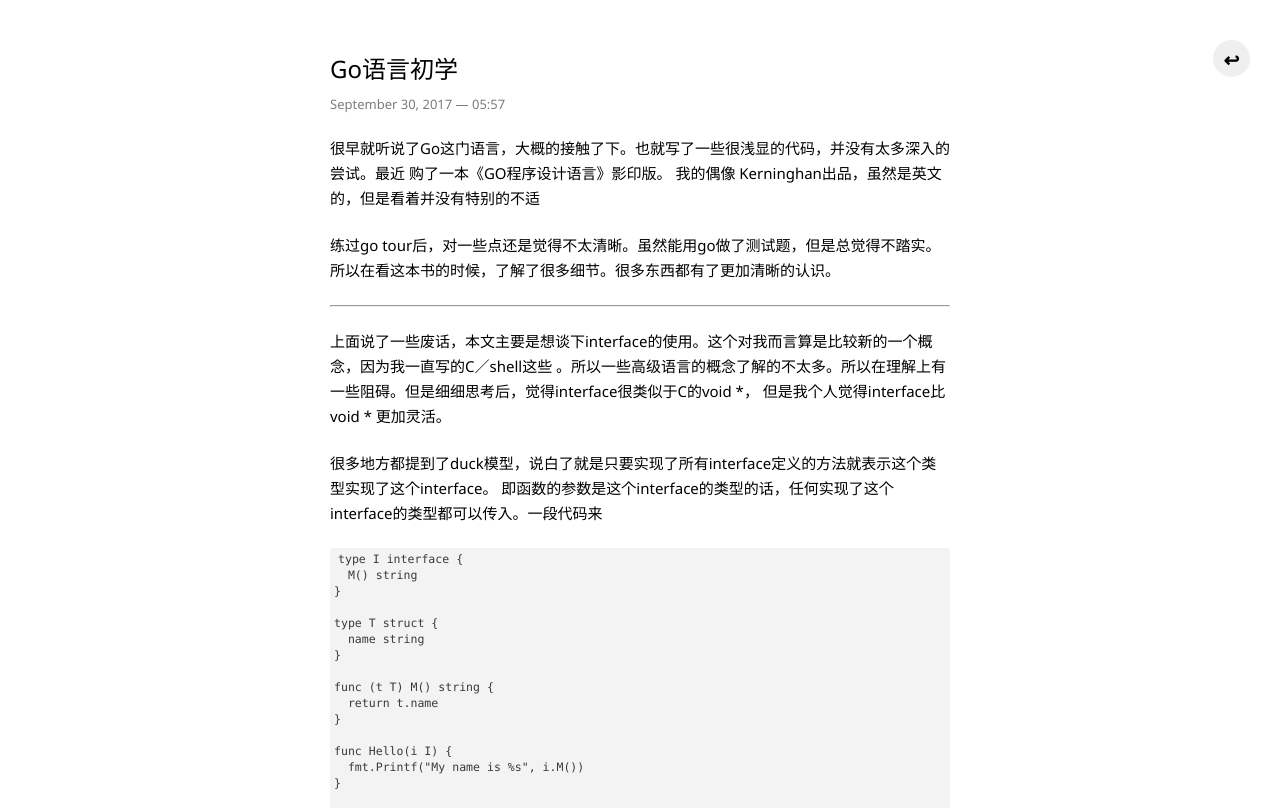
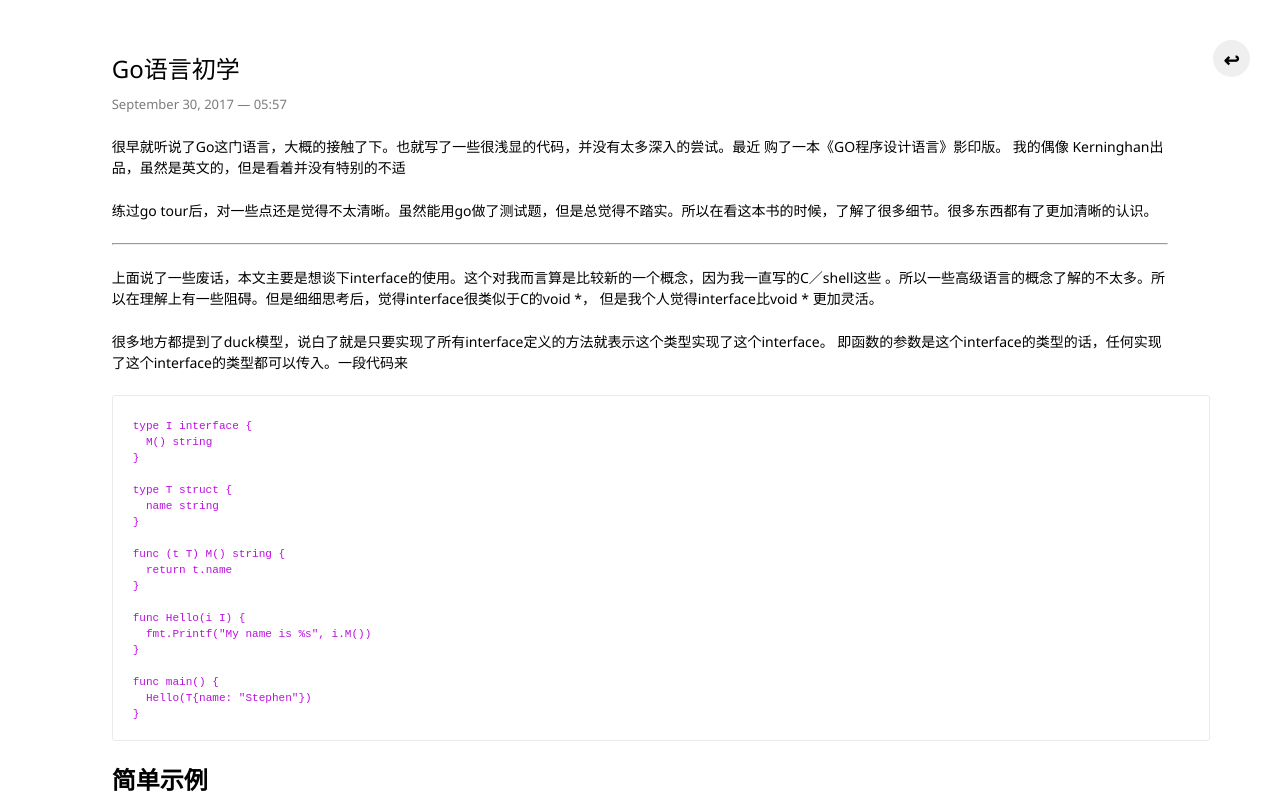
Before and after one commit to JesseEisen/JesseEisen.github.io, a Jekyll site: the page built from _posts/2017-09-30-golang-learn.md, in a window 1280 px wide. Shown: the top 808 px of the page. Built offline with Jekyll 4.4.1, drawn with Linux system fonts in a browser that asks for light colours.

Commit message:
updata css

```diff
--- a/css/posts.css
+++ b/css/posts.css
@@ -10,7 +10,7 @@ body {
     margin: 0 auto;
     word-wrap: break-word;
     hyphens: auto;
-    max-width: 620px;
+    max-width: 90%;
 }
 
 .post-title {
@@ -37,7 +37,7 @@ body {
  }
 
  .post-content a {
-         color: #0033ce;
+         color: rgb(6, 125, 247);
          text-decoration: none;
          border-bottom: 1px dashed currentColor;
  }
@@ -63,8 +63,8 @@ body {
  }
 
  .post-content p {
-     font-size: 15px;
-     line-height: 25px;
+     font-size: 14px;
+     line-height: 1.5em;
      margin: 22px 0;
  }
 
@@ -81,14 +81,17 @@ pre {
     margin:0;
     padding:0;
 }
-pre,code {
-     background: #f3f3f3;
-     padding: 2px 4px;
+pre{
+     padding: 20px 20px;
+     font-size: 0.85em;
+     color: rgb(189,16,224);
+     border:1px solid;
+     border-color: rgb(234,234,234);
      border-radius: 3px;
-     font-size: 0.85em;
-     color: #3a3a3a;
-     hyphens: none;
+     width:100%;
+     white-space: pre-wrap;
      font-family: Menlo, Monaco, Lucida Console, Liberation Mono, Courier New, monospace, serif;
+     overflow: auto;
  }
 
 div.return {
```
